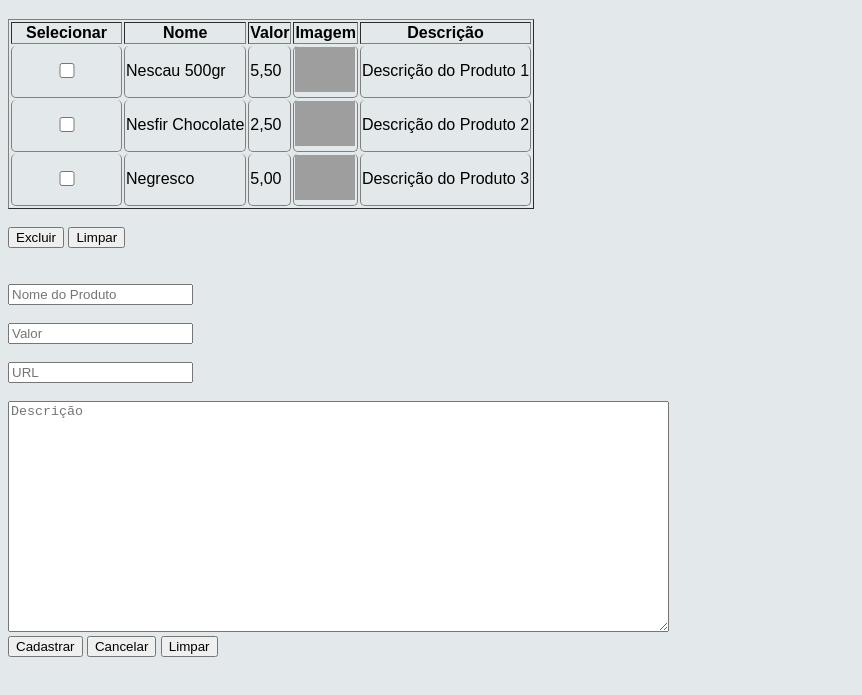
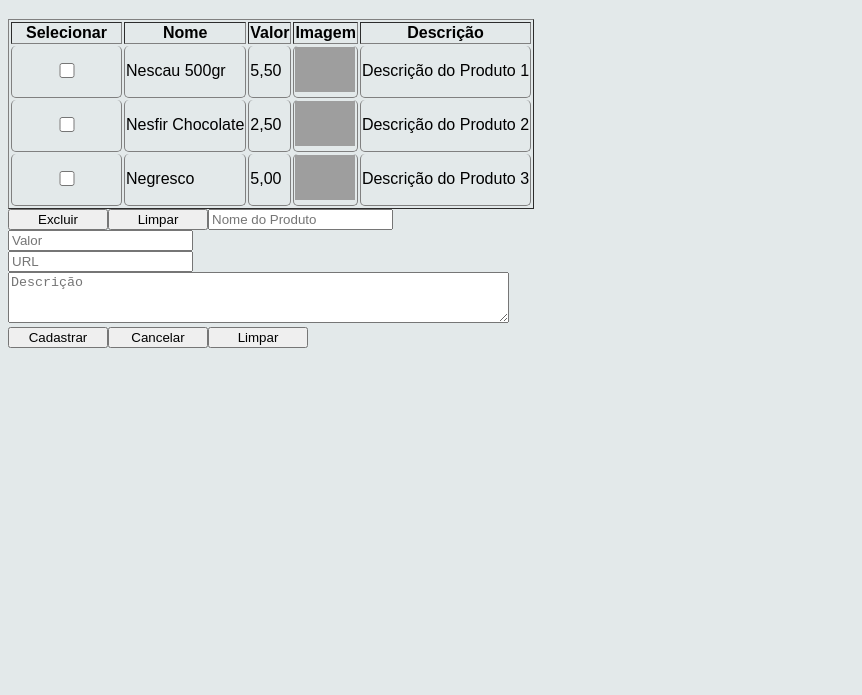
Before and after one commit to suelenpaterno/zero2one, a plain HTML site: page frontend/Equipe/index.html in a window 1280 px wide. Shown: the part 61-756 px from the top of the page, without its empty margins (0-862 px from the left). Drawn offline with Linux system fonts and the light colour scheme; grey boxes are pictures that could not be loaded.

Commit message:
Alterado para usar divs (está com um pequeno bug que deixa o botão e a caixa de texto juntos)

```diff
--- a/frontend/Equipe/estilo.css
+++ b/frontend/Equipe/estilo.css
@@ -32,3 +32,13 @@ td{
 	border-style: ridge;
 	border-top: none;
 }
+
+.botao_lado_a_lado {
+	float: left;
+	width: 100px;
+}
+
+.tres_colunas {
+	float: left;
+	width: 100px;
+}
--- a/frontend/Equipe/index.html
+++ b/frontend/Equipe/index.html
@@ -5,11 +5,11 @@
     <meta charset="utf-8">
     <title >Listagem de Produtos</title>
 	<link href="./estilo.css" type = "text/css" rel = "stylesheet"/>
-
 </head>
 <body>
 	<h1 class ="titulo">Listagem de Produtos</h1>
-
+	<div>
+		<div>
 			<table id='tabela' border="1px">
 				<tr>
 					<th>Selecionar</th>
@@ -19,7 +19,6 @@
 					<th>Descrição</th>
 				</tr>
 				<tr>
-
 					<td class = "checkbox-td">
 						<input type="checkbox" align="center" name="selecao" id="selecao1" class= "check">
 					</td>
@@ -47,36 +46,37 @@
 					<td>Descrição do Produto 3</td>
 				</tr>
 			</table>
- 	<br>
- 	<button type="submit">Excluir</button>
- 	<button type="reset" value="Reset">Limpar</button>
+		</div>
 
- 	<br>
- 	<br>
- 	<br>
+		<div>
+			<button type="submit" id="excluir" class="botao_lado_a_lado">Excluir</button>
+			<button type="reset" id="limpar" class="botao_lado_a_lado">Limpar</button>
+		</div>
 
+		<div>
 			<form>
+				<div>
 					<input type="text" name="nome" id="nome" placeholder="Nome do Produto">
- 		<br>
- 		<br>
-
+				</div>
+				<div>
 					<input type="number" min="0" name="valor" id="valor" placeholder="Valor">
- 		<br>
- 		<br>
-
+				</div>
+				<div>
 					<input type="url" name="url" id="url" id="url" placeholder="URL">
- 		<br>
- 		<br>
- 		<textarea name="descricao" id="descricao" placeholder="Descrição" cols="80" rows="15"></textarea>
- 		<br>
-
- 		<button type="submit" id="cadastrar">Cadastrar</button>
- 		<button type="submit" id="cancelar">Cancelar</button>
- 		<button type="reset" value="">Limpar</button>
+				</div>
+				<div>
+					<textarea name="descricao" id="descricao" placeholder="Descrição" cols="60" rows="3"></textarea>
+				</div>
+				<div>
+					<button type="submit" id="cadastrar" class="botao_lado_a_lado">Cadastrar</button>
+					<button type="submit" id="cancelar" class="botao_lado_a_lado">Cancelar</button>
+					<button type="reset" value="" class="botao_lado_a_lado">Limpar</button>
+				</div>
 			</form>
-
+		</div>
+	</div>
 	<script>
-
+	 	let cont = 3;
 		document.querySelector('#cadastrar').onclick = (e) => {
 			e.preventDefault();
 			const produto = {
@@ -84,7 +84,7 @@
 							valor: document.querySelector('#valor').value,
 							url: document.querySelector('#url').value,
 							descricao: document.querySelector('#descricao').value,
-			 }
+							};
 
 			document.querySelector('#tabela').innerHTML = document.querySelector('#tabela').innerHTML +
 				'<tr>'+
@@ -96,12 +96,11 @@
 				'<td><img src="'+produto.url+'" width="50"></td>'+
 				'<td>'+produto.descricao+'</td>'+
 				'</tr>';
-
-			//console.log(produto);
 		};
 
-
-
+		document.querySelector('#excluir').onclick = (e) => {
+			e.preventDefault();
+		};
 	</script>
 
 </body>
```
Lines whose indentation alone changed are shown as unchanged.
